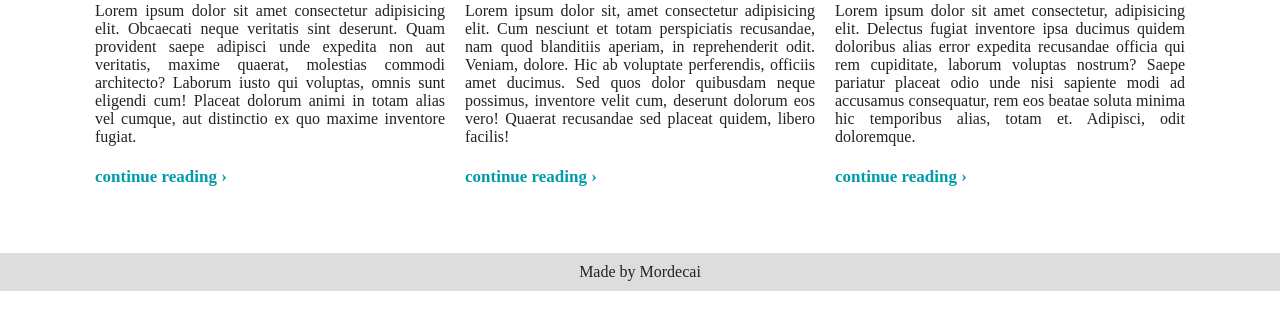
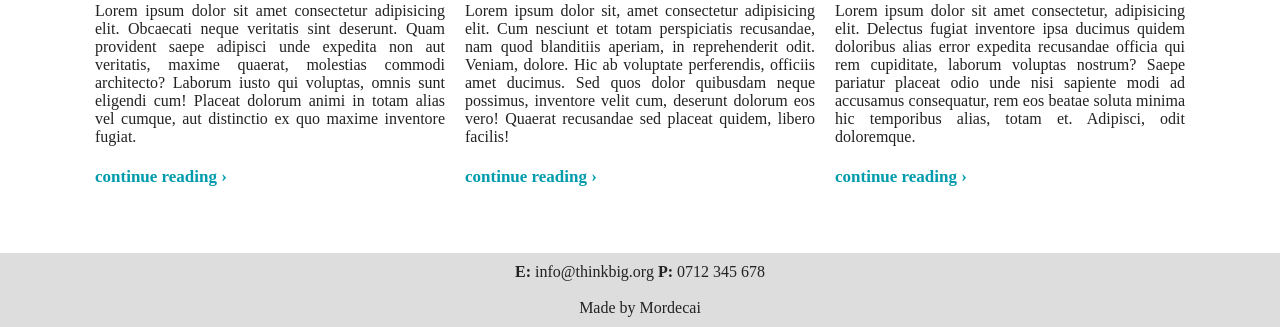
Before and after one commit to insidemordecai/think-big-marketing, a plain HTML site: page index.html in a window 1280 px wide. Shown: the part 1344-1671 px from the top of the page. Before the commit the page ends 1635 px from the top, so only its background shows below. Drawn offline with Linux system fonts and the light colour scheme.

Commit message:
footer changes

```diff
--- a/index.html
+++ b/index.html
@@ -120,6 +120,8 @@
 
   <!-- footer -->
   <footer id="footer" class="center">
+    <p><b>E:</b> info@thinkbig.org <b>P:</b> 0712 345 678</p>
+    <br>
     <p>Made by Mordecai</p>
   </footer>
 
```
